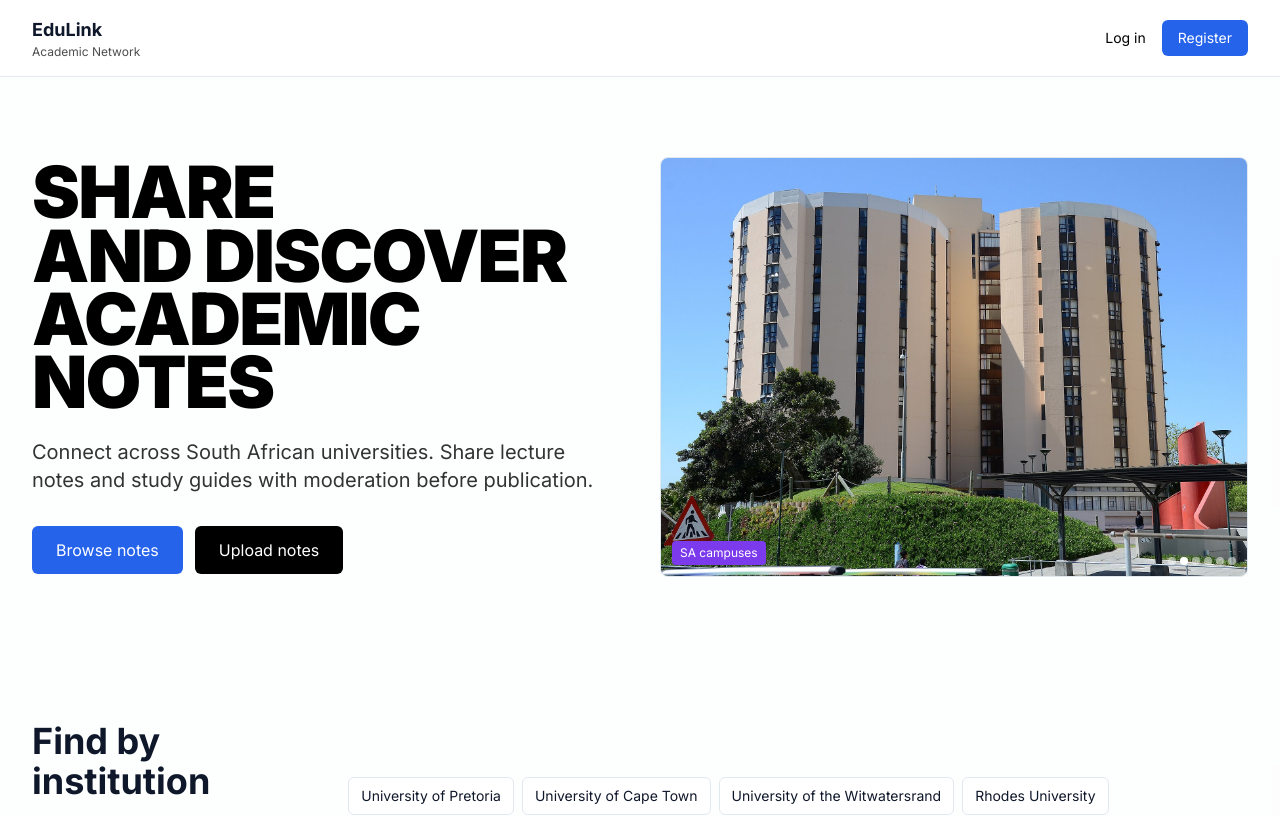
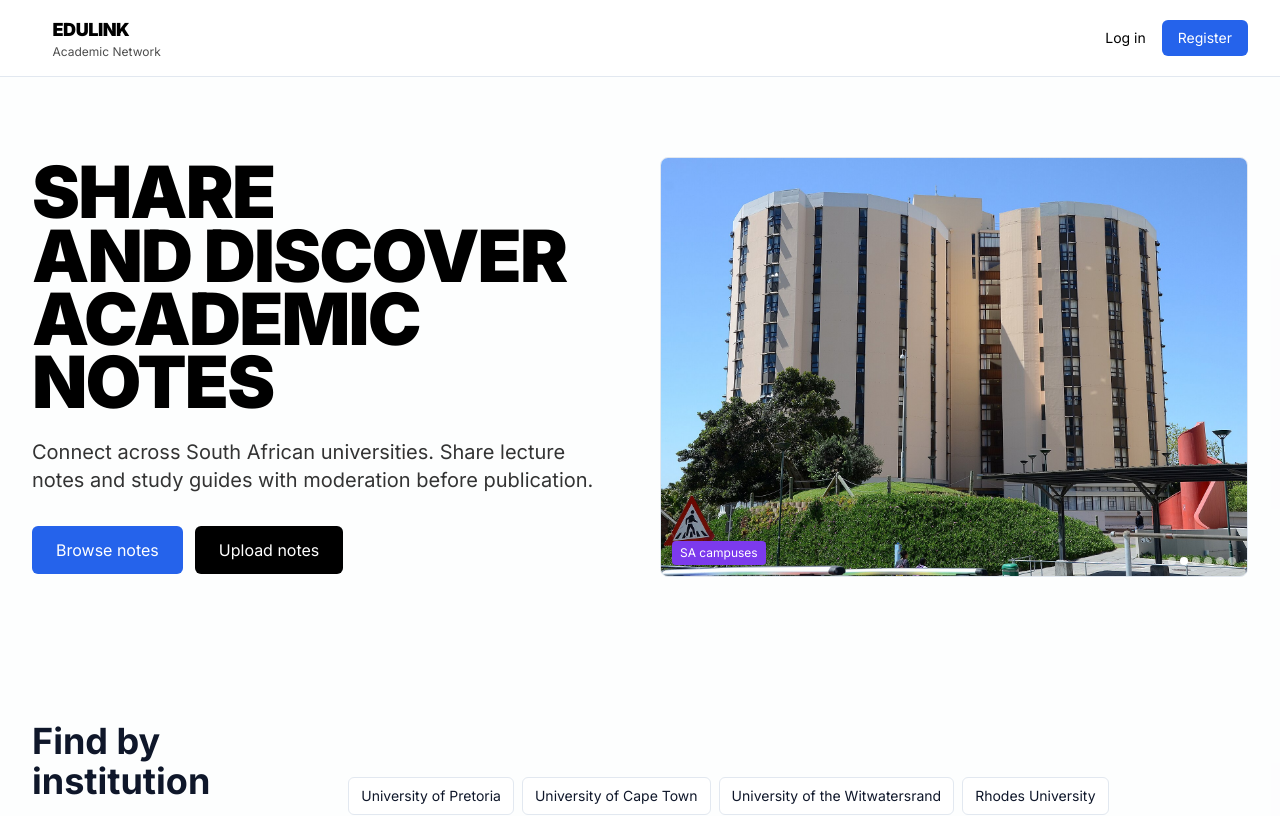
Before and after one commit to ThamiRoneo/EduLink, a Next.js app in the folder web/: page / in a window 1280 px wide. Shown: the top 816 px of the page. Built offline with nearby package versions, Linux system fonts and the light colour scheme; no server answers.

Commit message:
Revert "Match logo/name style"
This reverts commit 7a09cb414070309bf41f6c03a9c21118177140ab.

```diff
--- a/web/src/app/(auth)/login/page.tsx
+++ b/web/src/app/(auth)/login/page.tsx
@@ -12,8 +12,8 @@ export default function LoginPage() {
                 <span className="text-white font-bold text-sm">E</span>
               </div>
               <div>
-                <h1 className="text-lg font-bold text-foreground">EduLink</h1>
-                <p className="text-xs text-muted-foreground">Academic Network</p>
+                <h1 className="text-lg font-bold text-slate-900">EduLink</h1>
+                <p className="text-xs text-slate-500">Academic Network</p>
               </div>
             </div>
             <span className="text-xs px-2 py-1 bg-blue-50 text-blue-700 border border-blue-200 rounded hidden sm:inline">UP / Wits / NWU / UCT</span>
--- a/web/src/app/(auth)/register/page.tsx
+++ b/web/src/app/(auth)/register/page.tsx
@@ -15,8 +15,7 @@ export default function RegisterPage() {
               </div>
               <div>
                 <h1 className="text-lg font-bold text-slate-900">Create account</h1>
-                <h1 className="text-lg font-bold text-foreground">EduLink</h1>
-                <p className="text-xs text-muted-foreground">Academic Network</p>
+                <p className="text-xs text-slate-500">EduLink Academic Network</p>
               </div>
             </div>
             <span className="text-xs px-2 py-1 bg-blue-50 text-blue-700 border border-blue-200 rounded">UP / Wits / UCT</span>
--- a/web/src/app/page.tsx
+++ b/web/src/app/page.tsx
@@ -76,8 +76,11 @@ export default function Home() {
       <header className="border-b border-border bg-white">
         <div className="max-w-7xl mx-auto px-4 sm:px-6 lg:px-8 py-4 flex items-center justify-between">
           <div className="flex items-center gap-3">
+            <div className="flex items-center gap-2">
+              <span className="text-white font-bold text-sm">E</span>
+            </div>
             <div>
-              <h1 className="text-lg font-bold text-foreground">EduLink</h1>
+              <h1 className="text-lg font-black uppercase tracking-tight text-black">EduLink</h1>
               <p className="text-xs text-black/70">Academic Network</p>
             </div>
           </div>
```
